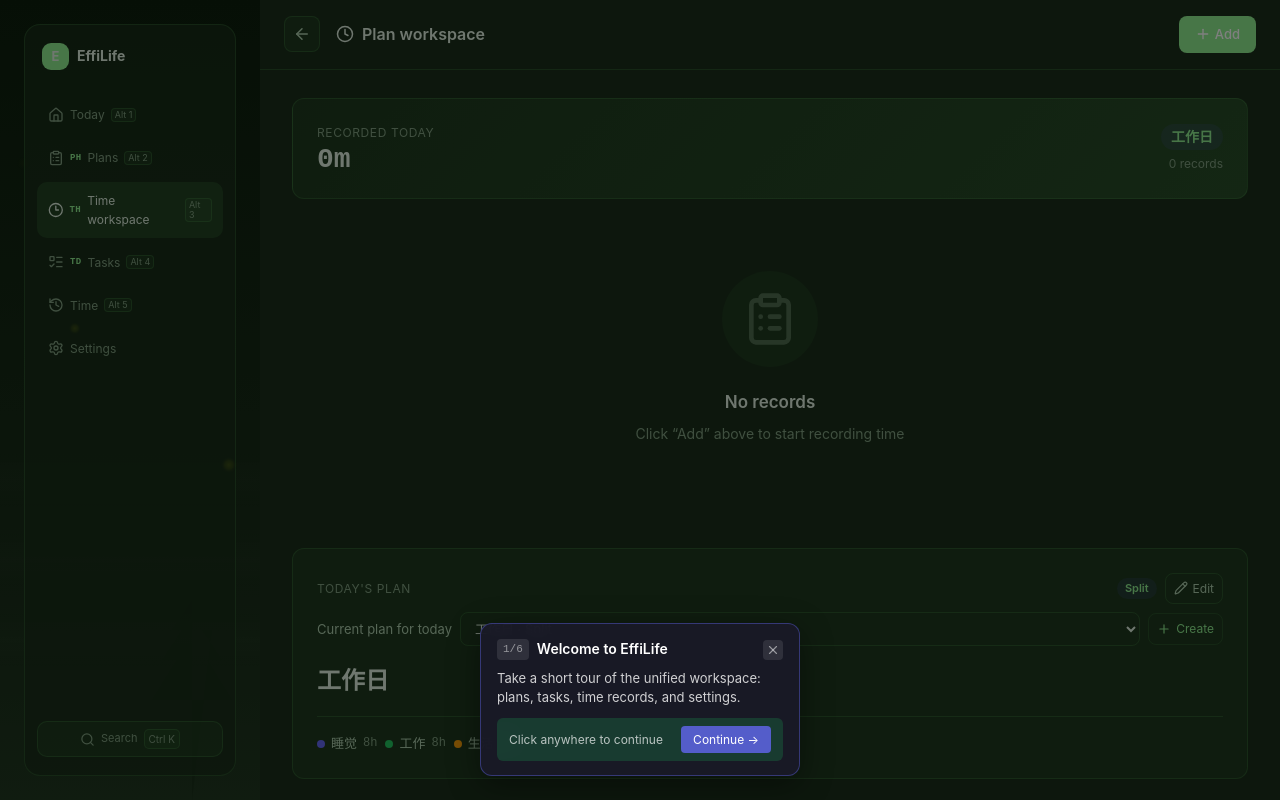
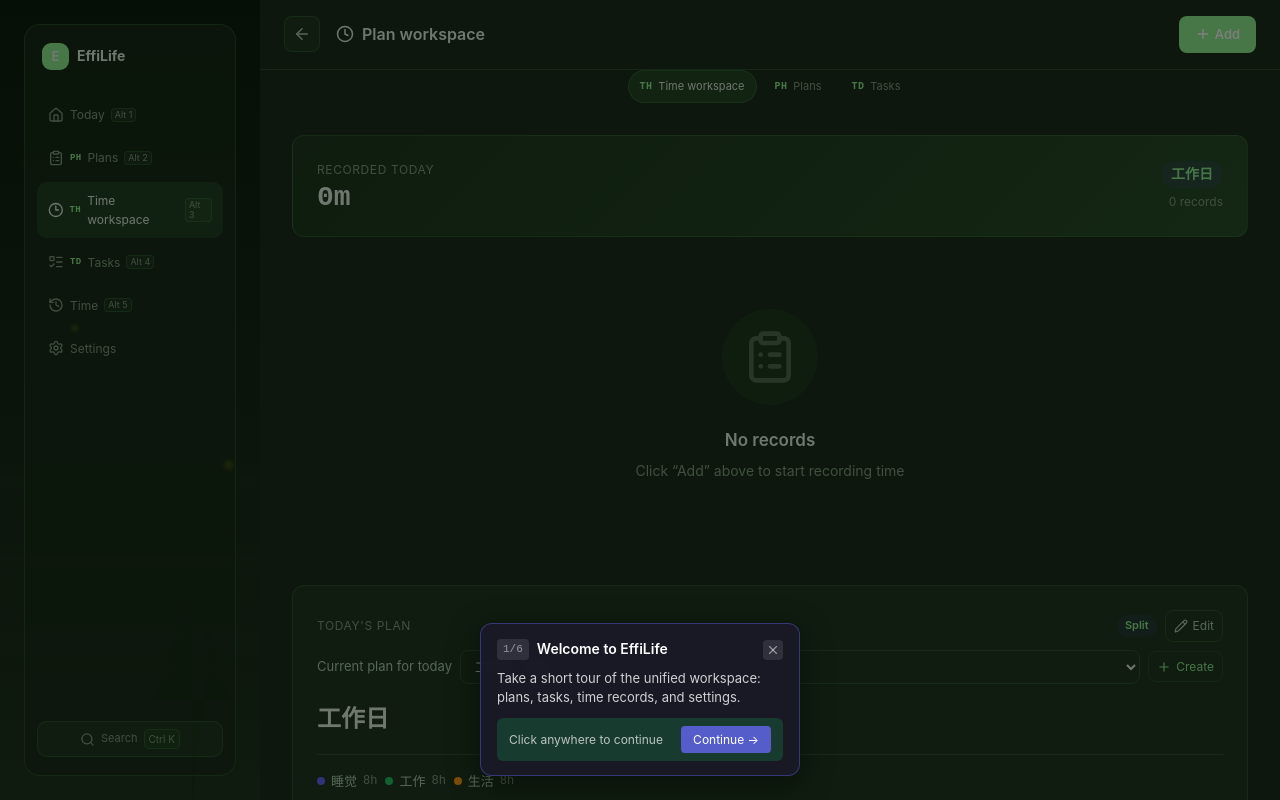
Before and after one commit to spinner-bot/EffiLife, a Vue app in the folder time-helper/desk/: page /time in a window 1280 px wide. Shown: the top 800 px of the page. Built offline with nearby package versions, Linux system fonts and the light colour scheme.

Commit message:
fix(ui): add time workspace context navigation

```diff
--- a/time-helper/desk/src/views/PlanView.vue
+++ b/time-helper/desk/src/views/PlanView.vue
@@ -479,6 +479,18 @@
     </header>
 
     <!-- 内容区域 -->
+    <nav v-if="!props.embedded" class="pv-module-switcher" :aria-label="t('nav.primary')">
+      <RouterLink class="pv-module-switcher-link active" to="/time" aria-current="page">
+        <span class="pv-module-switcher-code">TH</span><span>{{ t('nav.time') }}</span>
+      </RouterLink>
+      <RouterLink class="pv-module-switcher-link" to="/plans">
+        <span class="pv-module-switcher-code">PH</span><span>{{ t('nav.plans') }}</span>
+      </RouterLink>
+      <RouterLink class="pv-module-switcher-link" to="/tasks">
+        <span class="pv-module-switcher-code">TD</span><span>{{ t('nav.tasks') }}</span>
+      </RouterLink>
+    </nav>
+
     <div class="pv-content">
       <!-- Transition 的两个分支必须保持相邻，避免注释节点破坏 v-if/v-else 配对。 -->
       <Transition name="tab-fade" mode="out-in">
@@ -1058,6 +1070,11 @@
   margin-left: auto;
 }
 
+.pv-module-switcher { display: flex; gap: 6px; max-width: 1180px; margin: 0 auto; padding: 0 28px 4px; }
+.pv-module-switcher-link { display: inline-flex; align-items: center; gap: 6px; border: 1px solid transparent; border-radius: 999px; padding: 7px 11px; color: var(--color-text-tertiary); background: transparent; font-size: 11px; text-decoration: none; }
+.pv-module-switcher-link:hover, .pv-module-switcher-link.active { border-color: var(--color-border); color: var(--color-text-primary); background: var(--color-primary-muted); }
+.pv-module-switcher-code { color: var(--color-primary); font-family: var(--font-mono, ui-monospace, monospace); font-size: 10px; font-weight: 800; letter-spacing: .04em; }
+
 .pv-add-btn {
   display: flex;
   align-items: center;
@@ -1102,6 +1119,7 @@
 
 @media (max-width: 680px) {
   .pv-header { padding: var(--spacing-sm) var(--spacing-md); }
+  .pv-module-switcher { overflow-x: auto; padding-right: 18px; padding-left: 18px; }
   .pv-tabs { flex-basis: 100%; order: 3; width: 100%; }
   .pv-header-actions { margin-left: auto; }
   .pv-plan-hero-header { align-items: flex-start; flex-wrap: wrap; gap: var(--spacing-sm); }
```
Also changed, not shown: 2 other files (tests, documents, lock files or other folders).
